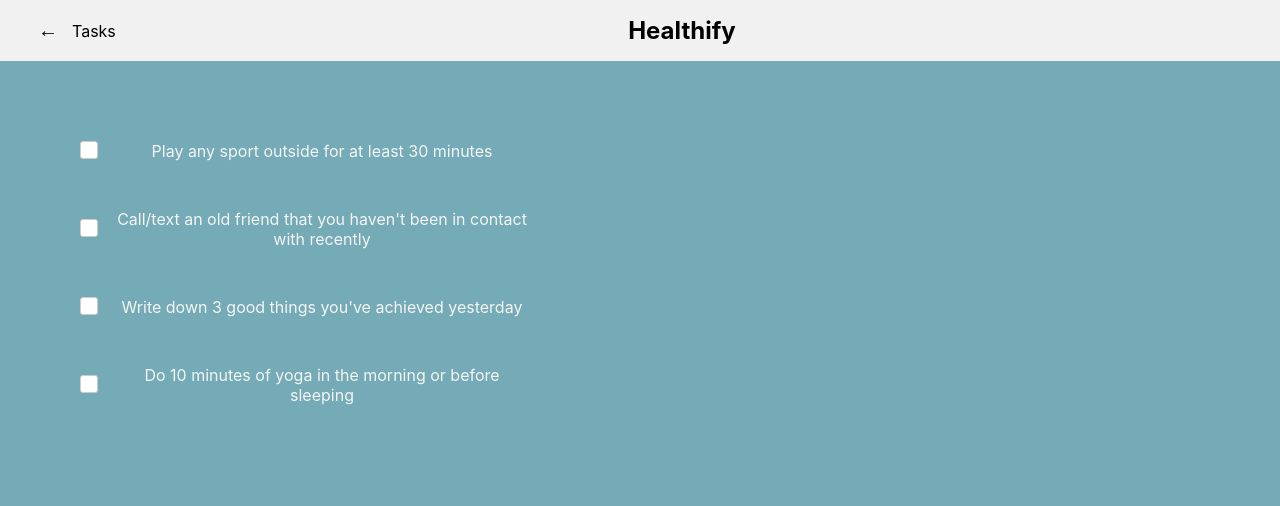
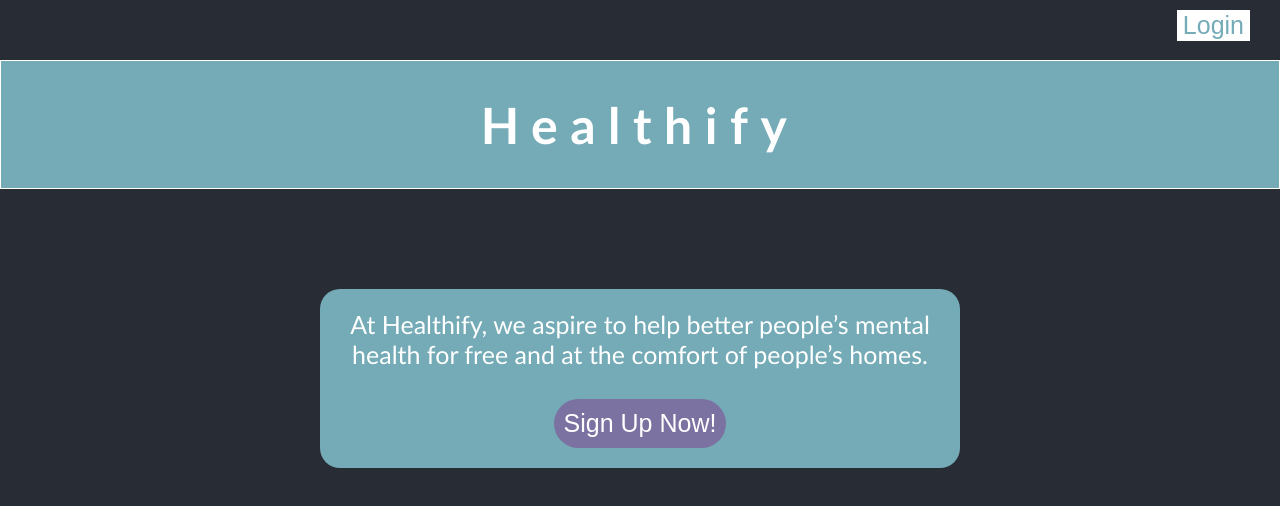
Before and after one commit to Rishik-Yechuri/hackaxxessreal, a React (Create React App) app: page / in a window 1280 px wide. Shown: the top 506 px of the page. Built offline with nearby package versions, Linux system fonts and the light colour scheme.

Commit message:
added homescreen

```diff
--- a/package.json
+++ b/package.json
@@ -9,6 +9,7 @@
     "firebase": "^9.19.1",
     "react": "^18.2.0",
     "react-dom": "^18.2.0",
+    "react-router-dom": "^6.10.0",
     "react-scripts": "5.0.1",
     "web-vitals": "^2.1.4"
   },
--- a/src/App.js
+++ b/src/App.js
@@ -3,6 +3,7 @@
 import {initializeApp} from "firebase/app";
 import {getAnalytics} from "firebase/analytics";
 import TaskScreen from "./TaskScreen";
+import HomeScreen from "./HomeScreen";
 // TODO: Add SDKs for Firebase products that you want to use
 function App() {
     // Import the functions you need from the SDKs you need
@@ -25,7 +26,7 @@
     const analytics = getAnalytics(app);
     return (
         <div className="App">
-<TaskScreen/>
+            <HomeScreen/>
         </div>
     );
 }
--- /dev/null
+++ b/src/HomeScreen.css
@@ -0,0 +1,93 @@
+.Home {
+    font-family: 'Calibri';
+    text-align: center;
+    justify-content: center;
+    align-items: center;
+    display: flex;
+    flex-direction: column;
+}
+
+.login {
+    position: absolute;
+    display: flex;
+    right: 30px;
+    top: 10px;
+
+    font-style: normal;
+    font-weight: 400;
+    font-size: 25px;
+
+    color: #74ABB7;
+    background-color: #FFFFFF;
+    border: none;
+}
+
+.Header {
+    display: flex;
+    background: #74ABB7;
+    color: #FFFFFF;
+    box-sizing: border-box;
+    align-items: center;
+    text-align: center;
+    justify-content: center;
+    width: 100%;
+
+    margin-top: 60px;
+
+    font-style: normal;
+    font-weight: 400;
+    font-size: 25px;
+    letter-spacing: 0.5em;
+
+    border: 1px solid #FFFFFF;
+}
+
+.Box {
+    display: flex;
+    background: #74ABB7;
+    color: #FFFFFF;
+    box-sizing: border-box;
+    align-items: center;
+    text-align: center;
+    justify-content: center;
+    flex-direction: column;
+    width: 50%;
+
+    margin-top: 100px;
+    border-radius: 20px;
+    padding: 20px;
+
+    font-style: normal;
+    font-weight: 400;
+    font-size: 25px;
+}
+
+.sign-up {
+    display: flex;
+    background: #7C72A2;
+    color: #FFFFFF;
+    border: none;
+    box-sizing: border-box;
+    align-items: center;
+    text-align: center;
+    justify-content: center;
+    padding: 10px;
+
+    margin-top: 30px;
+    border-radius: 25px;
+
+    font-style: normal;
+    font-weight: 400;
+    font-size: 25px;
+}
+
+.sign-up:hover {
+    background: #c800ff;
+}
+
+@media (max-width: 600px)
+{
+    .Box {
+        width: 90%;
+    }
+}
--- /dev/null
+++ b/src/HomeScreen.js
@@ -0,0 +1,28 @@
+import './HomeScreen.css';
+
+function clickMe()
+{
+
+}
+
+function HomeScreen()
+{
+    return (
+        <div className="Home">
+
+            <button className="login">Login</button>
+
+            <div className="Header"><h1>Healthify</h1></div>
+
+            <div className="Box">
+                At Healthify, we aspire to help better people’s mental health for free and at the comfort of people’s
+                homes.
+
+                <button className="sign-up" onClick={clickMe}>Sign Up Now!</button>
+            </div>
+
+        </div>
+    );
+}
+
+export default HomeScreen;
```
Also changed, not shown: 1 other file (tests, documents, lock files or other folders).
